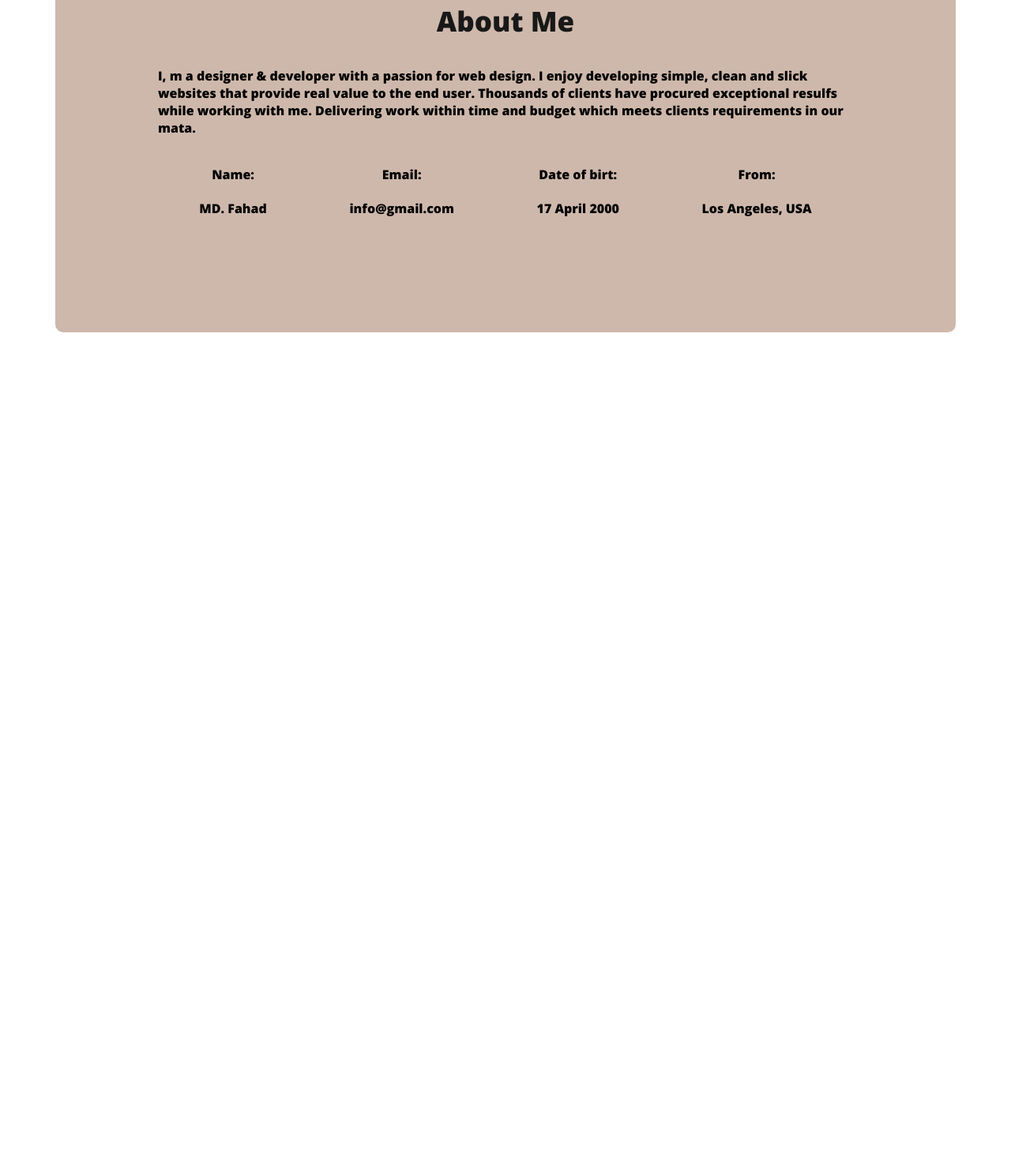
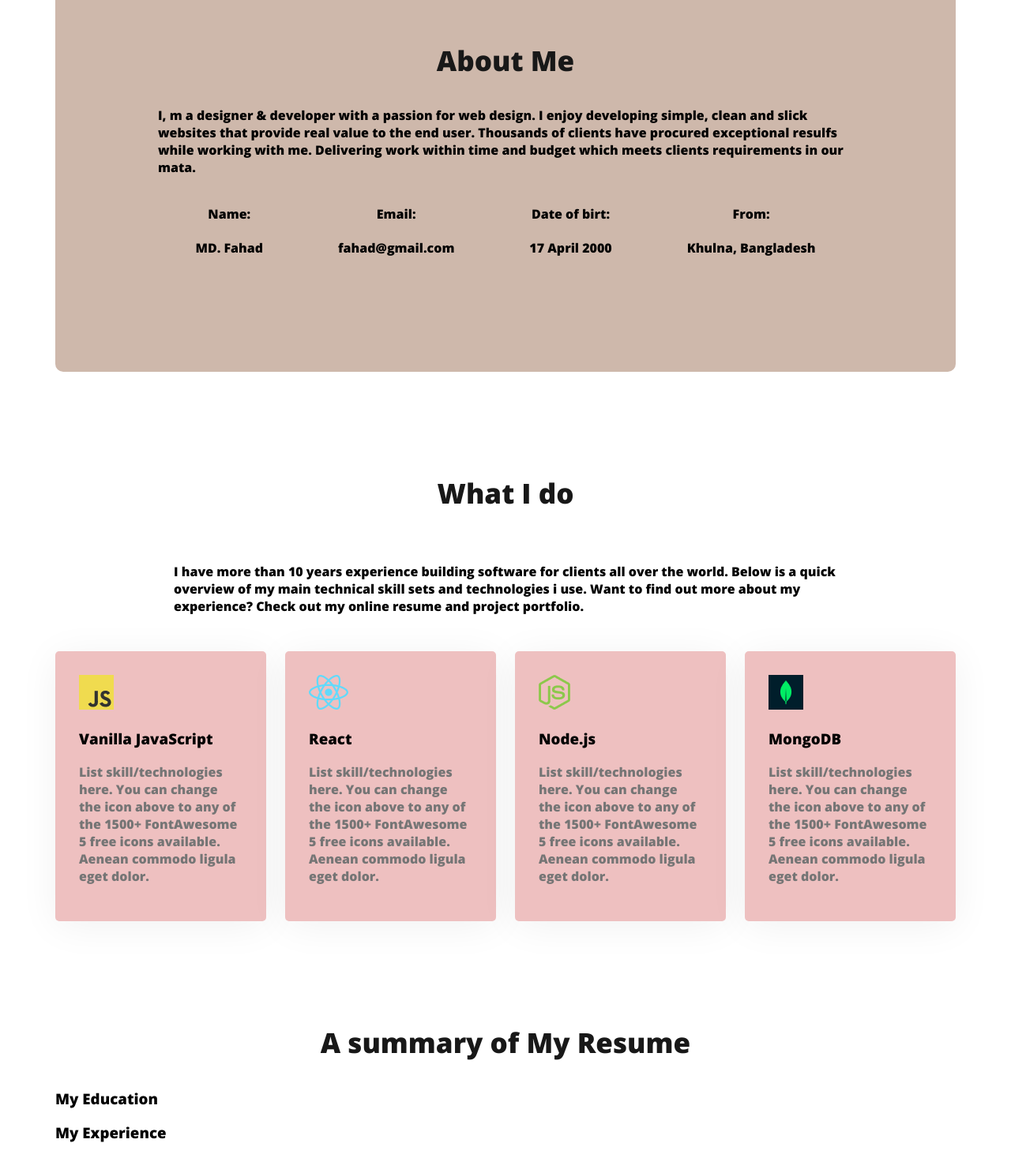
Before and after one commit to 13mahim/webdeveloper-portfolio, a plain HTML site: page index.html in a window 1280 px wide. Shown: the part 1010-2496 px from the top of the page at 79% size. Before the commit the page ends 1511 px from the top, so only its background shows below. Drawn offline with nearby package versions, Linux system fonts and the light colour scheme.

Commit message:
half add

```diff
--- a/index.html
+++ b/index.html
@@ -46,7 +46,7 @@
                 </div>
                 <div class="about-info">
                     <h4 class="info-title">Email:</h4>
-                    <p class="info-description">info@gmail.com</p>
+                    <p class="info-description">fahad@gmail.com</p>
                 </div>
                 <div class="about-info">
                     <h4 class="info-title">Date of birt:</h4>
@@ -54,9 +54,51 @@
                 </div>
                 <div class="about-info">
                     <h4 class="info-title">From:</h4>
-                    <p class="info-description">Los Angeles, USA</p>
+                    <p class="info-description">Khulna, Bangladesh</p>
                 </div>
             </div>
+        </section>
+        <!-- what i do section start -->
+        <section>
+            <h3 class="section-title">What I do</h3>
+            <p id="what-i-do-description" class="section-dsescription">I have more than 10 years experience building software for clients all over the world. Below is a quick overview of my main technical skill sets and technologies i use. Want to find out more about my experience? Check out my online resume and project portfolio.</p>
+            <div class="skills-container">
+                <div class="skill">
+                    <img src="images/icons/js.png"></img>
+                    <h3 class="skill-title">Vanilla JavaScript</h3>
+                    <p class="skill-description">List skill/technologies here. You can change the icon above to any of the 1500+ FontAwesome 5 free icons available. Aenean commodo ligula eget dolor.</p>
+                </div>
+                <div class="skill">
+                    <img src="images/icons/react.png"></img>
+                    <h3 class="skill-title">React</h3>
+                    <p class="skill-description">List skill/technologies here. You can change the icon above to any of the 1500+ FontAwesome 5 free icons available. Aenean commodo ligula eget dolor.</p>
+                </div>
+                <div class="skill">
+                    <img src="images/icons/nodejs.png"></img>
+                    <h3 class="skill-title">Node.js</h3>
+                    <p class="skill-description">List skill/technologies here. You can change the icon above to any of the 1500+ FontAwesome 5 free icons available. Aenean commodo ligula eget dolor.</p>
+                </div>
+                <div class="skill">
+                    <img src="images/icons/mongo.png"></img>
+                    <h3 class="skill-title">MongoDB</h3>
+                    <p class="skill-description">List skill/technologies here. You can change the icon above to any of the 1500+ FontAwesome 5 free icons available. Aenean commodo ligula eget dolor.</p>
+                </div>
+            </div>
+        </section>
+        <!-- Resume Section -->
+        <section>
+            <h3 class="section-title">A summary of My Resume</h3>
+
+            <div class="resume-container">
+                <!-- .resume-column*2>h3.resume-column-title -->
+                <div class="resume-column">
+                    <h3 class="resume-column-title">My Education</h3>
+                </div>
+                <div class="resume-column">
+                    <h3 class="resume-column-title">My Experience</h3>
+                </div>
+            </div>
+
         </section>
     </main>
     <footer>
--- a/styles/portfolio.css
+++ b/styles/portfolio.css
@@ -94,6 +94,9 @@ main{
     margin: 80px auto;
 }
 
+main section{
+    margin-top: 130px;
+}
 /*about seceton styles */
 .about{
     padding: 130px;
@@ -107,3 +110,22 @@ main{
 .about-info{
     text-align: center;
 }
+/* skills-container */
+
+#what-i-do-description{
+    padding: 30px 150px;
+}
+.skills-container{
+    display: flex;
+    gap:24px;
+}
+.skill{
+    padding: 30px;
+    border-radius: 5px;
+    background-color: #eec0c0;
+    box-shadow: 0px 6px 50px 0px rgba(0, 0, 0, 0.06);
+
+}
+.skill-description{
+    color: #757575;
+}
```
